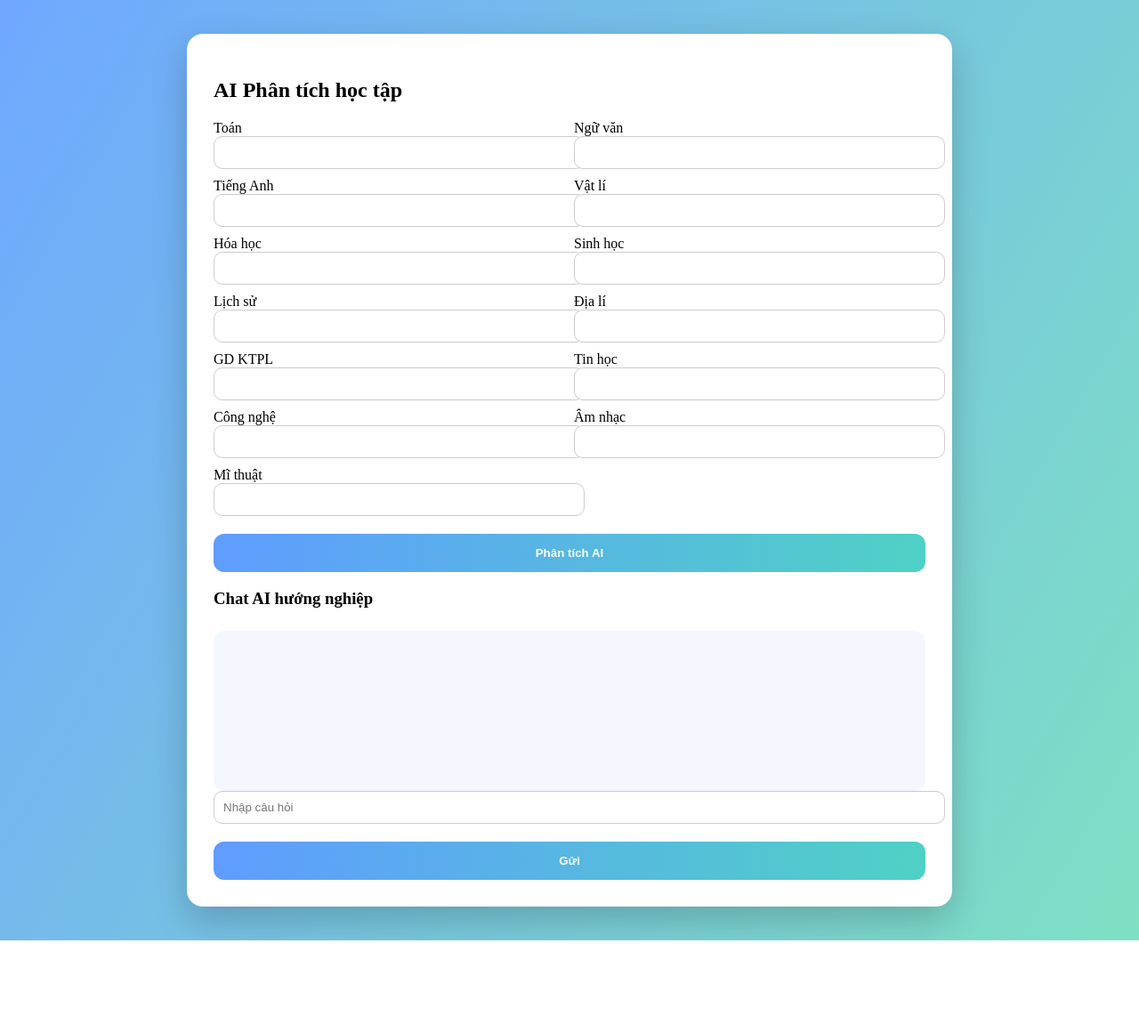
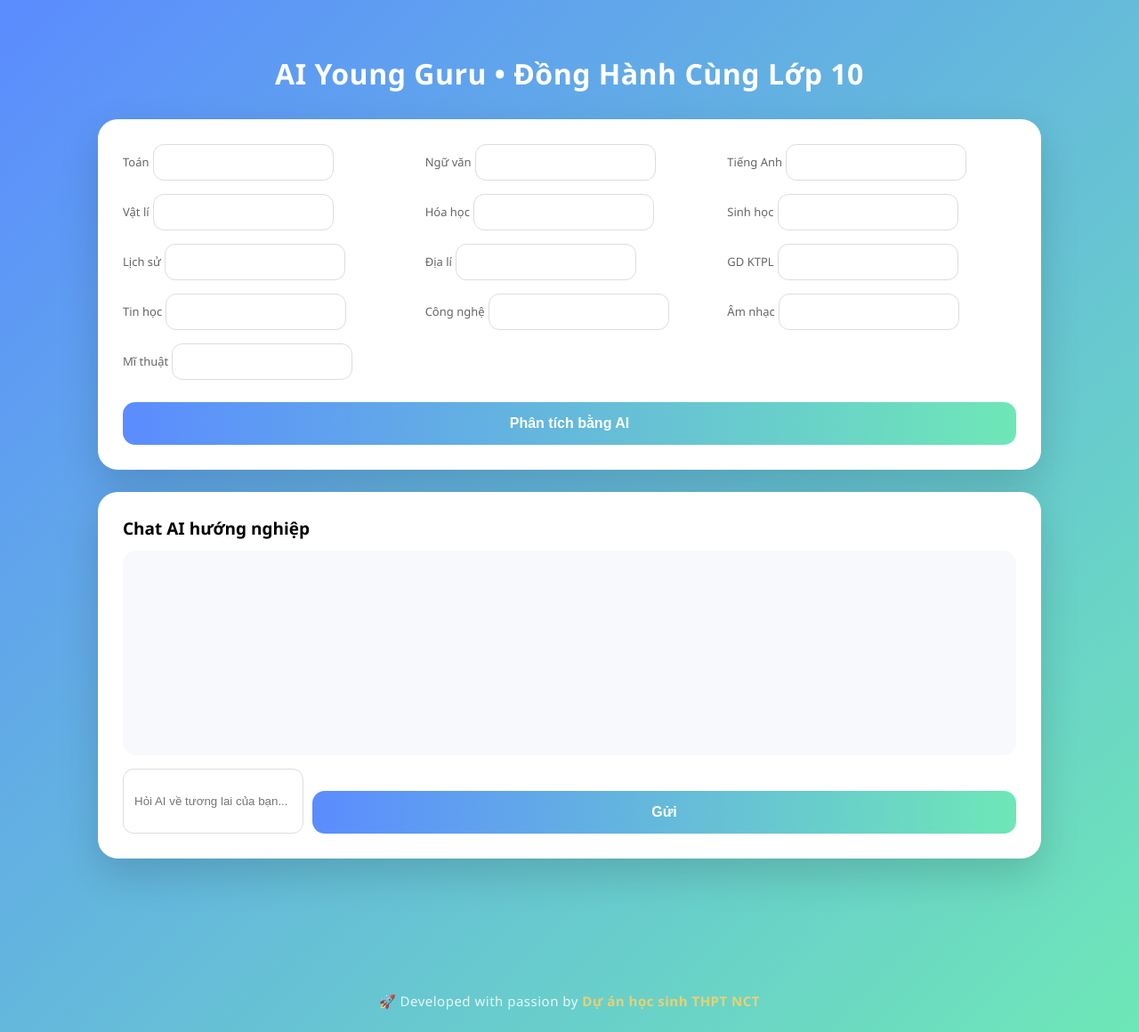
Before and after one commit to Cyril-Ciara/AI-Young, a Flask app: page / in a window 1280 px wide. Shown: the whole page at 89% size. Before the commit the page ends 1057 px from the top, so only its background shows below. Run offline with Flask 3, Linux system fonts and the light colour scheme.

Commit message:
Update app.py and index.html with new features

````diff
--- a/app.py
+++ b/app.py
@@ -1,7 +1,15 @@
-from flask import Flask, render_template, request, jsonify
+from flask import Flask, render_template, request, jsonify, session
 import requests
+import os
+from dotenv import load_dotenv
+from datetime import datetime
+
+load_dotenv()
 
 app = Flask(__name__)
+app.secret_key = "supersecretkey123"
+
+GROQ_API_KEY = os.getenv("GROQ_API_KEY")
 
 subjects = {
     "toan": "Toán",
@@ -19,79 +27,144 @@ subjects = {
     "mythuat": "Mĩ thuật"
 }
 
-@app.route("/", methods=["GET","POST"])
+@app.route("/", methods=["GET", "POST"])
 def home():
-    result=None
-    scores=None
+    result = None
+    scores = None
+    ai_analysis = None
+    history = session.get("history", [])
 
-    if request.method=="POST":
-        scores={}
+    if request.method == "POST":
+        scores = {}
+
         for key in subjects:
-            v=request.form.get(key)
-            if v and v.strip():
+            value = request.form.get(key)
+            if value and value.strip():
                 try:
-                    scores[subjects[key]]=float(v.replace(",","."))
+                    scores[subjects[key]] = float(value.replace(",", "."))
                 except:
                     pass
 
         if scores:
-            avg=sum(scores.values())/len(scores)
+            avg = round(sum(scores.values()) / len(scores), 2)
 
-            if avg>=8: level="Học lực GIỎI"
-            elif avg>=6.5: level="Học lực KHÁ"
-            elif avg>=5: level="Học lực TRUNG BÌNH"
-            else: level="Học lực YẾU"
+            if avg >= 8:
+                level = "GIỎI"
+            elif avg >= 6.5:
+                level = "KHÁ"
+            elif avg >= 5:
+                level = "TRUNG BÌNH"
+            else:
+                level = "YẾU"
 
-            weak=[s for s,v in scores.items() if v<5]
+            result = f"Điểm TB: {avg} | Học lực: {level}"
+            session["scores"] = scores
 
-            natural=["Toán","Vật lí","Hóa học","Sinh học","Tin học","Công nghệ"]
-            social=["Ngữ văn","Lịch sử","Địa lí","GD KTPL"]
+            # ===== LƯU LỊCH SỬ =====
+            now = datetime.now().strftime("%d/%m/%Y %H:%M")
+            history.append({
+                "time": now,
+                "average": avg
+            })
+            session["history"] = history
 
-            nat=[scores[s] for s in scores if s in natural]
-            soc=[scores[s] for s in scores if s in social]
+            # ===== PHÂN LOẠI =====
+            strong = [s for s,v in scores.items() if v >= 8]
+            weak = [s for s,v in scores.items() if v < 5]
 
-            nat_avg=sum(nat)/len(nat) if nat else 0
-            soc_avg=sum(soc)/len(soc) if soc else 0
+            if GROQ_API_KEY:
+                headers = {
+                    "Authorization": f"Bearer {GROQ_API_KEY}",
+                    "Content-Type": "application/json"
+                }
 
-            if nat_avg>soc_avg+1:
-                orientation="Bạn thiên về KHỐI TỰ NHIÊN"
-            elif soc_avg>nat_avg+1:
-                orientation="Bạn thiên về KHỐI XÃ HỘI"
-            else:
-                orientation="Bạn học khá CÂN BẰNG"
+                prompt = f"""
+                Môn mạnh: {strong}
+                Môn yếu: {weak}
 
-            result=f"""
-            Điểm TB: {round(avg,2)} <br>
-            {level}<br><br>
-            {orientation}<br>
-            """
+                Viết HTML theo cấu trúc:
 
-            if weak:
-                result+= "Cần cải thiện: "+", ".join(weak)
+                <h3><i class="fa-solid fa-brain"></i> Phân tích tư duy tổng thể</h3>
+                <p>...</p>
 
-    return render_template("index.html",result=result,scores=scores)
+                <h3><i class="fa-solid fa-star"></i> Điểm mạnh nổi bật</h3>
+                <ul><li>...</li></ul>
+
+                <h3><i class="fa-solid fa-chart-line"></i> Cải thiện và phát triển</h3>
+                <p>...</p>
+
+                <h3><i class="fa-solid fa-bullseye"></i> Nghề nghiệp phù hợp</h3>
+                <p>...</p>
+
+                Không dùng emoji.
+                """
+
+                payload = {
+                    "model": "llama-3.1-8b-instant",
+                    "messages": [
+                        {"role": "system", "content": "Bạn là chuyên gia hướng nghiệp."},
+                        {"role": "user", "content": prompt}
+                    ]
+                }
+
+                try:
+                    response = requests.post(
+                        "https://api.groq.com/openai/v1/chat/completions",
+                        headers=headers,
+                        json=payload
+                    )
+                    data = response.json()
+                    ai_analysis = data["choices"][0]["message"]["content"]
+
+                    # ===== LỌC RÁC AI TRẢ VỀ =====
+                    ai_analysis = ai_analysis.replace("```html", "")
+                    ai_analysis = ai_analysis.replace("```", "")
+                    ai_analysis = ai_analysis.replace("Dưới đây là mã HTML theo cấu trúc yêu cầu:", "")
+                    ai_analysis = ai_analysis.strip()
+                except:
+                    ai_analysis = "Lỗi AI."
+
+    return render_template(
+        "index.html",
+        result=result,
+        scores=scores,
+        ai_analysis=ai_analysis,
+        history=history
+    )
 
 
-# ===== CHAT AI =====
-@app.route("/chat",methods=["POST"])
+@app.route("/chat", methods=["POST"])
 def chat():
-    msg=request.form.get("message","")
+    user_msg = request.json.get("message")
+    scores = session.get("scores")
 
-    try:
-        r=requests.post("http://localhost:11434/api/generate",
-        json={
-            "model":"llama3",
-            "prompt":f"Bạn là trợ lý định hướng học sinh Việt Nam. Trả lời ngắn gọn bằng tiếng Việt.\nCâu hỏi: {msg}",
-            "stream":False
-        })
+    if not scores:
+        return jsonify({"reply": "Hãy nhập điểm trước nhé!"})
 
-        data=r.json()
-        reply=data.get("response","AI chưa trả lời")
-        return jsonify({"reply":reply})
+    headers = {
+        "Authorization": f"Bearer {GROQ_API_KEY}",
+        "Content-Type": "application/json"
+    }
 
-    except:
-        return jsonify({"reply":"⚠️ AI chưa chạy. Hãy bật ollama serve"})
+    payload = {
+        "model": "llama-3.1-8b-instant",
+        "messages": [
+            {"role": "system", "content": f"Điểm học sinh: {scores}"},
+            {"role": "user", "content": user_msg}
+        ]
+    }
+
+    response = requests.post(
+        "https://api.groq.com/openai/v1/chat/completions",
+        headers=headers,
+        json=payload
+    )
+
+    data = response.json()
+    reply = data["choices"][0]["message"]["content"]
+
+    return jsonify({"reply": reply})
 
 
-if __name__=="__main__":
+if __name__ == "__main__":
     app.run(debug=True)
--- /dev/null
+++ b/render.yaml
@@ -0,0 +1,6 @@
+services:
+  - type: web
+    name: study-ai
+    env: python
+    buildCommand: "pip install -r requirements.txt"
+    startCommand: "gunicorn app:app"
--- a/requirements.txt
+++ b/requirements.txt
@@ -3,6 +3,7 @@ annotated-types==0.7.0
 anyio==4.12.1
 blinker==1.9.0
 certifi==2026.2.25
+charset-normalizer==3.4.4
 click==8.3.1
 contourpy==1.3.3
 cycler==0.12.1
@@ -31,6 +32,8 @@ pydantic==2.12.5
 pydantic_core==2.41.5
 pyparsing==3.3.2
 python-dateutil==2.9.0.post0
+python-dotenv==1.2.2
+requests==2.32.5
 scikit-learn==1.8.0
 scipy==1.17.1
 six==1.17.0
@@ -40,5 +43,6 @@ threadpoolctl==3.6.0
 tqdm==4.67.3
 typing-inspection==0.4.2
 typing_extensions==4.15.0
+urllib3==2.6.3
 uvicorn==0.41.0
 Werkzeug==3.1.6
--- a/templates/index.html
+++ b/templates/index.html
@@ -1,56 +1,144 @@
 <!DOCTYPE html>
 <html>
 <head>
-<title>AI Study Analyzer</title>
+<meta charset="UTF-8">
+<title>AI Young Guru</title>
+
 <script src="https://cdn.jsdelivr.net/npm/chart.js"></script>
 
+<link rel="stylesheet"
+href="https://cdnjs.cloudflare.com/ajax/libs/font-awesome/6.5.0/css/all.min.css">
+
 <style>
+
+*{box-sizing:border-box}
+
 body{
-font-family:Poppins;
-background:linear-gradient(120deg,#6fa8ff,#7ee0c3);
-padding:30px;
+    font-family:'Segoe UI',sans-serif;
+    margin:0;
+    background:linear-gradient(135deg,#5b8cff,#6ee7b7);
+    min-height:100vh;
 }
 
 .container{
-max-width:800px;
+    max-width:1100px;
     margin:auto;
-background:white;
-padding:30px;
-border-radius:18px;
-box-shadow:0 15px 40px rgba(0,0,0,0.2);
+    padding:40px 20px;
 }
 
-.grid{display:grid;grid-template-columns:1fr 1fr;gap:10px}
-input{padding:10px;border-radius:10px;border:1px solid #ccc;width:100%}
+h1{
+    text-align:center;
+    color:white;
+    margin-bottom:30px;
+    letter-spacing:.5px;
+}
+
+.card{
+    background:white;
+    padding:28px;
+    border-radius:22px;
+    box-shadow:0 18px 45px rgba(0,0,0,.15);
+    margin-bottom:25px;
+    transition:.35s;
+    animation:fadeUp .6s ease;
+}
+
+.card:hover{
+    transform:translateY(-4px);
+    box-shadow:0 25px 60px rgba(0,0,0,.2);
+}
+
+@keyframes fadeUp{
+from{opacity:0; transform:translateY(15px)}
+to{opacity:1; transform:translateY(0)}
+}
+
+.grid{
+    display:grid;
+    grid-template-columns:repeat(3,1fr);
+    gap:15px;
+}
+
+.input-group label{
+    font-size:13px;
+    margin-bottom:4px;
+    color:#666;
+}
+
+input{
+    padding:12px;
+    border-radius:12px;
+    border:1px solid #ddd;
+    transition:.2s;
+}
+
+input:focus{
+    outline:none;
+    border-color:#5b8cff;
+    box-shadow:0 0 0 3px rgba(91,140,255,.15);
+}
 
 button{
-margin-top:20px;
+    margin-top:25px;
     width:100%;
-padding:14px;
+    padding:15px;
     border:none;
-border-radius:12px;
-background:linear-gradient(90deg,#5f9cff,#4fd1c5);
+    border-radius:14px;
+    font-size:16px;
+    background:linear-gradient(90deg,#5b8cff,#6ee7b7);
     color:white;
-font-weight:bold;
     cursor:pointer;
+    transition:.25s;
+    font-weight:600;
 }
 
-.result{
-margin-top:20px;
-padding:18px;
-background:#f4f7ff;
-border-left:5px solid #5f9cff;
-border-radius:12px;
+button:hover{
+    transform:translateY(-1px);
+    box-shadow:0 10px 25px rgba(0,0,0,.2);
 }
 
-#chat-box{
-margin-top:25px;
-background:#f4f7ff;
+button:active{
+    transform:scale(.97);
+}
+
+.section-title{
+    font-weight:700;
+    font-size:19px;
+    margin-bottom:12px;
+}
+
+.result-box{
+    background:#f6faff;
+    padding:22px;
+    border-radius:18px;
+    border-left:7px solid #5b8cff;
+}
+
+#chatBox{
+    height:230px;
+    overflow:auto;
+    background:#f7f9fc;
     padding:15px;
-border-radius:12px;
-height:150px;
-overflow:auto;
+    border-radius:15px;
+    margin-top:12px;
 }
+
+#chatBox p{
+    margin:8px 0;
+}
+
+.chat-input{
+    display:flex;
+    gap:10px;
+    margin-top:15px;
+}
+
+.chat-input input{
+    flex:1;
+}
+
+canvas{margin-top:25px}
+
 </style>
 </head>
 
@@ -58,81 +146,135 @@ overflow:auto;
 
 <div class="container">
 
-<h2>AI Phân tích học tập</h2>
+<h1>AI Young Guru • Đồng Hành Cùng Lớp 10</h1>
 
+<div class="card">
 <form method="POST">
+
 <div class="grid">
-<div>Toán <input name="toan"></div>
-<div>Ngữ văn <input name="van"></div>
-<div>Tiếng Anh <input name="anh"></div>
-<div>Vật lí <input name="ly"></div>
-<div>Hóa học <input name="hoa"></div>
-<div>Sinh học <input name="sinh"></div>
-<div>Lịch sử <input name="su"></div>
-<div>Địa lí <input name="dia"></div>
-<div>GD KTPL <input name="gdkt"></div>
-<div>Tin học <input name="tin"></div>
-<div>Công nghệ <input name="congnghe"></div>
-<div>Âm nhạc <input name="nhac"></div>
-<div>Mĩ thuật <input name="mythuat"></div>
+{% for key,label in {
+"toan":"Toán","van":"Ngữ văn","anh":"Tiếng Anh",
+"ly":"Vật lí","hoa":"Hóa học","sinh":"Sinh học",
+"su":"Lịch sử","dia":"Địa lí","gdkt":"GD KTPL",
+"tin":"Tin học","congnghe":"Công nghệ",
+"nhac":"Âm nhạc","mythuat":"Mĩ thuật"
+}.items() %}
+<div class="input-group">
+<label>{{ label }}</label>
+<input name="{{ key }}" value="{{ request.form.get(key,'') }}">
+</div>
+{% endfor %}
 </div>
 
-<button type="submit">Phân tích AI</button>
+<button type="submit">
+Phân tích bằng AI
+</button>
+
 </form>
+</div>
 
 {% if result %}
-<div class="result">{{result|safe}}</div>
+<div class="card result-box">
+<div class="section-title">Kết quả tổng quan</div>
+<p>{{ result }}</p>
+</div>
+{% endif %}
+
+{% if ai_analysis %}
+<div class="card result-box">
+{{ ai_analysis | safe }}
+</div>
 {% endif %}
 
 {% if scores %}
+<div class="card">
+<div class="section-title">Biểu đồ điểm hiện tại</div>
 <canvas id="chart"></canvas>
+</div>
 
 <script>
 new Chart(document.getElementById("chart"),{
 type:"bar",
 data:{
-labels:{{scores.keys()|list|tojson}},
+labels:{{ scores.keys()|list|tojson }},
 datasets:[{
-label:"Điểm các môn",
-data:{{scores.values()|list|tojson}},
-borderWidth:1
+label:"Điểm",
+data:{{ scores.values()|list|tojson }},
+backgroundColor:"#5b8cff"
 }]
 },
 options:{scales:{y:{beginAtZero:true,max:10}}}
-})
+});
 </script>
 {% endif %}
 
-<h3>Chat AI hướng nghiệp</h3>
-<div id="chat-box"></div>
+{% if history %}
+<div class="card">
+<div class="section-title">Tiến bộ học tập</div>
+<canvas id="progressChart"></canvas>
+</div>
 
-<input id="chat-input" placeholder="Nhập câu hỏi">
+<script>
+new Chart(document.getElementById("progressChart"),{
+type:"line",
+data:{
+labels:{{ history | map(attribute='time') | list | tojson }},
+datasets:[{
+label:"Điểm TB",
+data:{{ history | map(attribute='average') | list | tojson }},
+borderColor:"#6ee7b7",
+tension:.3,
+fill:false
+}]
+}
+});
+</script>
+{% endif %}
+
+<div class="card">
+<div class="section-title">Chat AI hướng nghiệp</div>
+
+<div id="chatBox"></div>
+
+<div class="chat-input">
+<input id="chatInput" placeholder="Hỏi AI về tương lai của bạn...">
 <button onclick="sendChat()">Gửi</button>
+</div>
+</div>
+
+</div>
 
 <script>
 async function sendChat(){
-const input=document.getElementById("chat-input");
-const msg=input.value.trim();
-if(!msg) return;
+const msg=document.getElementById("chatInput").value;
 
-const box=document.getElementById("chat-box");
+const r=await fetch("/chat",{
+method:"POST",
+headers:{"Content-Type":"application/json"},
+body:JSON.stringify({message:msg})
+});
+
+const data=await r.json();
+
+const box=document.getElementById("chatBox");
 box.innerHTML+=`<p><b>Bạn:</b> ${msg}</p>`;
-input.value="";
-
-try{
-const res=await fetch("/chat",{
-method:"POST",
-headers:{"Content-Type":"application/x-www-form-urlencoded"},
-body:"message="+encodeURIComponent(msg)
-});
-const data=await res.json();
 box.innerHTML+=`<p><b>AI:</b> ${data.reply}</p>`;
-}catch{
-box.innerHTML+=`<p><b>AI:</b> Lỗi kết nối AI</p>`;
-}
+box.scrollTop=box.scrollHeight;
 }
 </script>
 
-</div>
+<footer style="
+text-align:center;
+margin-top:60px;
+padding:25px;
+color:white;
+font-size:15px;
+letter-spacing:0.5px;
+opacity:0.85;
+">
+🚀 Developed with passion by
+<b style="color:#ffd166">Dự án học sinh THPT NCT</b>
+</footer>
+
 </body>
 </html>
````
Also changed, not shown: static/style.css (+21 -56 lines), 1 other file. Lines whose indentation alone changed are shown as unchanged.
